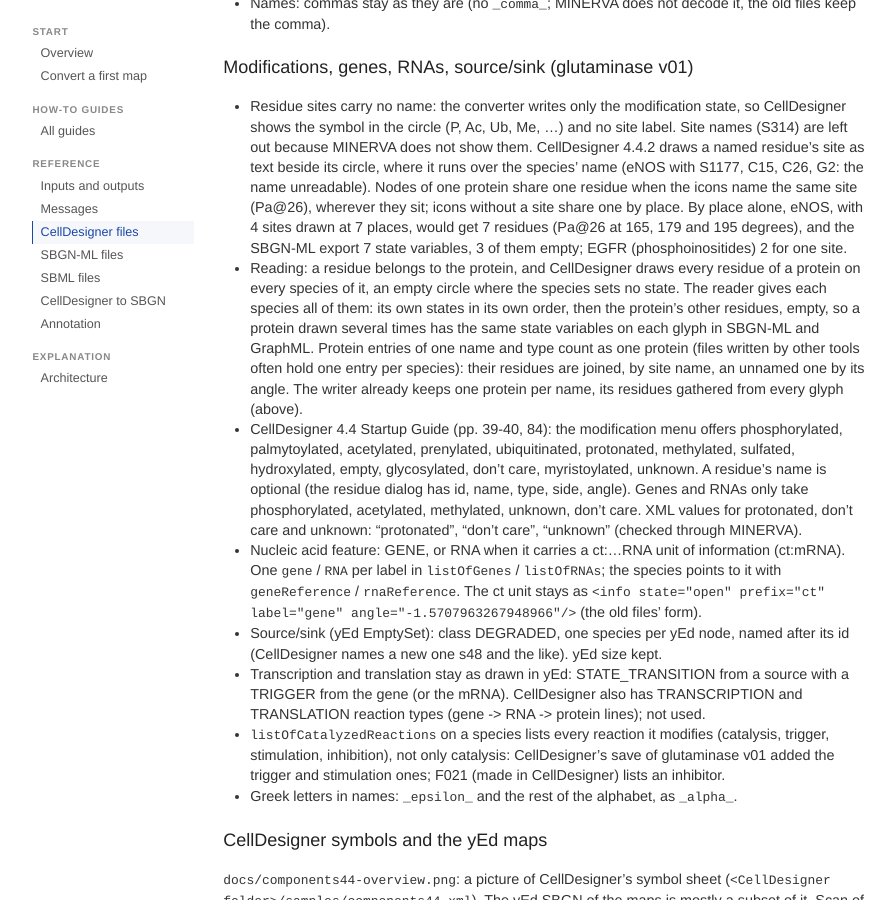
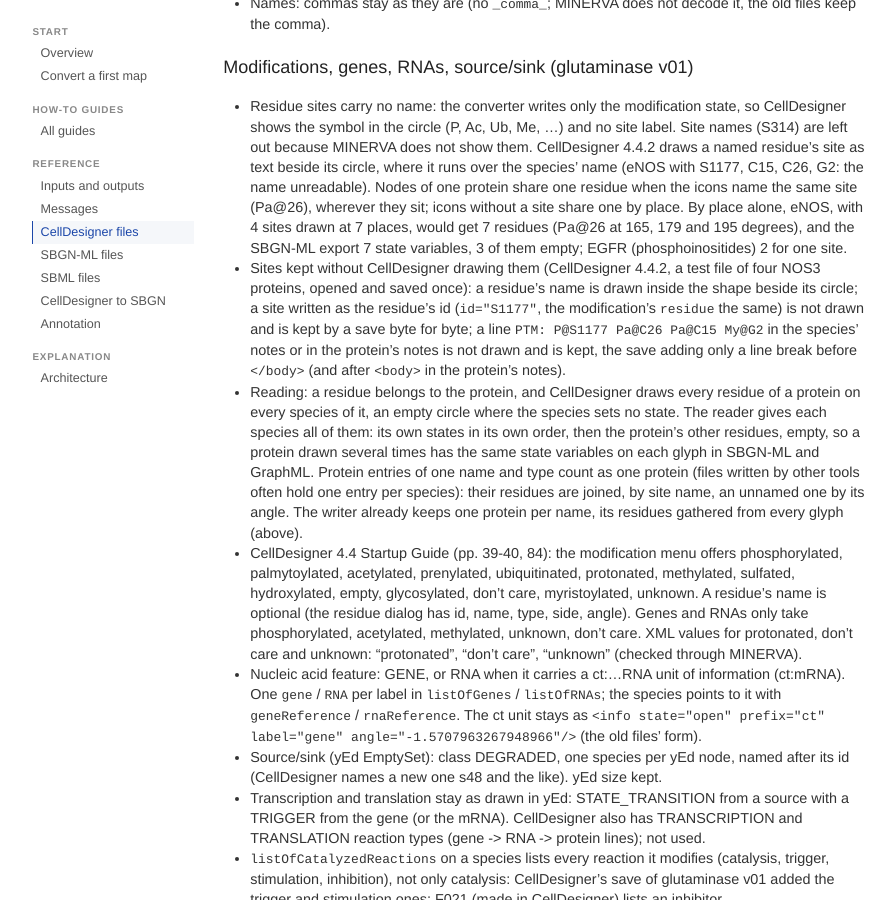
Before and after one commit to map-converter/map-converter.github.io, a Jekyll site: the page built from pages/converter-docs/celldesigner.md, in a window 1280 px wide and 900 px high, scrolled down 3667 px. Shown: the whole window, without its empty margins (190-1085 px from the left). Built offline with Jekyll 4.4.1, drawn with Linux system fonts in a browser that asks for light colours.

Commit message:
CellDesigner docs: where CellDesigner keeps a site without drawing it
Co-Authored-By: Claude Opus 5.5 <noreply@anthropic.com>
Claude-Session: https://claude.ai/code/session_01RZmt2ShJ9Rpi2VrJKa5qX8

```diff
--- a/pages/converter-docs/celldesigner.md
+++ b/pages/converter-docs/celldesigner.md
@@ -171,6 +171,11 @@ MINERVA (glycolysis v01).
   drawn at 7 places, would get 7 residues (Pa@26 at 165, 179 and 195 degrees), and
   the SBGN-ML export 7 state variables, 3 of them empty; EGFR
   (phosphoinositides) 2 for one site.
+- Sites kept without CellDesigner drawing them (CellDesigner 4.4.2, a test file of four NOS3 proteins, opened and
+  saved once): a residue's name is drawn inside the shape beside its circle; a site written as the residue's id
+  (`id="S1177"`, the modification's `residue` the same) is not drawn and is kept by a save byte for byte; a line
+  `PTM: P@S1177 Pa@C26 Pa@C15 My@G2` in the species' notes or in the protein's notes is not drawn and is kept, the save
+  adding only a line break before `</body>` (and after `<body>` in the protein's notes).
 - Reading: a residue belongs to the protein, and CellDesigner draws every residue of a protein on every species of
   it, an empty circle where the species sets no state. The reader gives each species all of them: its own states in
   its own order, then the protein's other residues, empty, so a protein drawn several times has the same state
```
Also changed, not shown: 1 other file.
